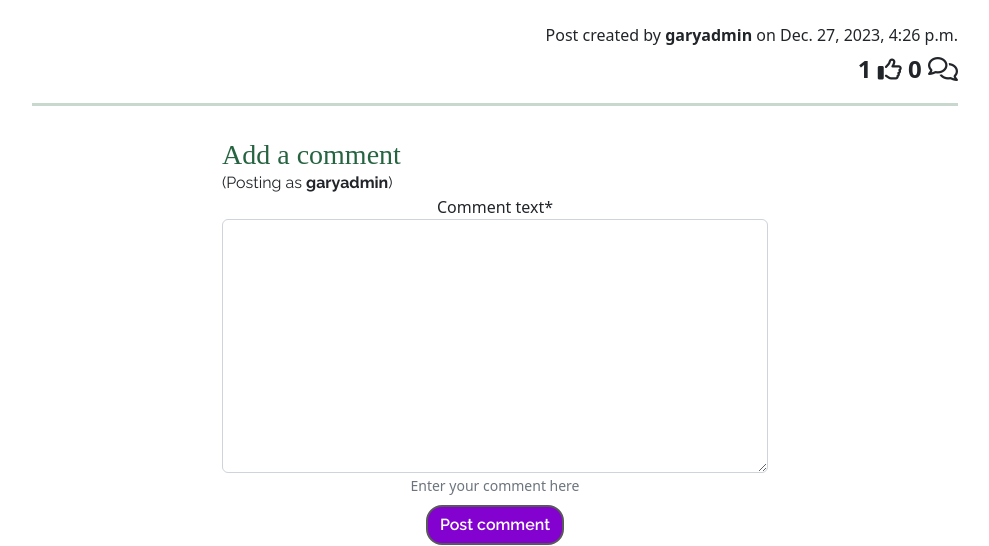
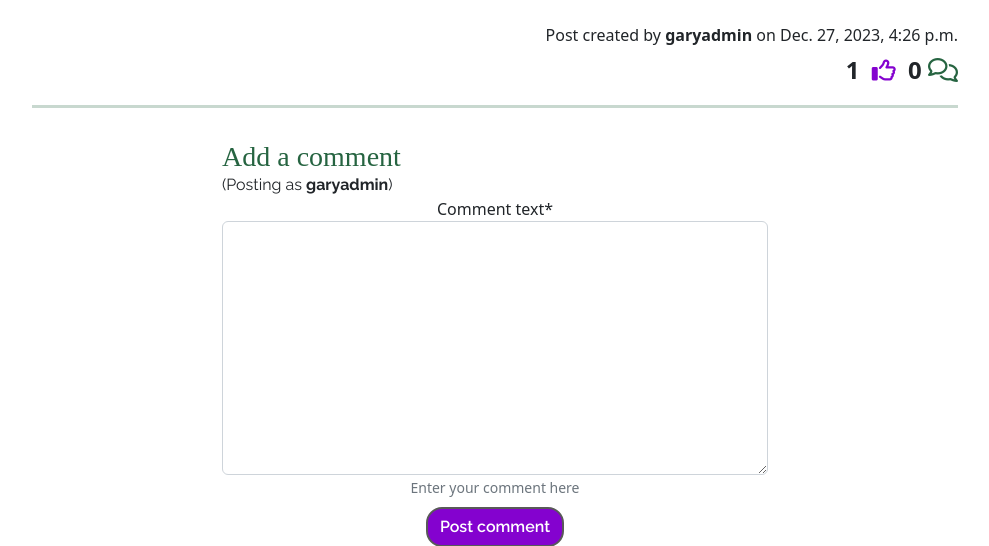
Before and after one commit to GaryDolan/ci-p4-happy-little-artists, a Django app: a page that uses blog/templates/post_details.html in a window 1280 px wide. Shown: the part 840-1386 px from the top of the page, without its empty margins (145-1134 px from the left). Run offline with Django 3.2, Linux system fonts and the light colour scheme; a user stored in the database is signed in; data comes from the database, SQL or seed files in the repository; both versions use the stored data as it was after the commit; parts of the project's set-up code (start-up, migrations or seed data) failed here and were passed over; some libraries are stand-ins or nearby versions; some web fonts are replaced.

Commit message:
Add like/unlike posts #31

```diff
--- a/blog/templates/post_details.html
+++ b/blog/templates/post_details.html
@@ -82,8 +82,26 @@
                 <div class="post-subtitle text-right">Post created by <strong>{{ post.author }}</strong> on
                     {{post.created_on }}</div>
                 <div class="text-right mt-1 text-lg likes-comment">
-                    <strong> {{ post.number_of_likes }} <i class="far fa-thumbs-up"></i></strong>
-                    <strong> {{ post.number_of_comments }} <i class="far fa-comments"></i></strong>
+                    <strong>
+                        {{ post.number_of_likes }}
+                        {% if user.is_authenticated %}
+                        <form class="d-inline" action="{% url 'post_like' post.slug %}" method="POST">
+                            {% csrf_token %}
+                            {% if liked %}
+                            <button type="submit" name="blogpost_id" value="{{post.slug}}" class="text-purple"
+                                style="border: none; background: transparent"><i class="fas fa-thumbs-up"></i></button>
+                            {% else %}
+                            <button type="submit" name="blogpost_id" value="{{post.slug}}" class="text-purple"
+                                style="border: none; background: transparent"><i class="far fa-thumbs-up"></i></button>
+                            {% endif %}
+                        </form>
+                        {% else %}
+                        <span><i class="far fa-thumbs-up text-purple"></i></span>
+                        {% endif %}
+
+                    </strong>
+
+                    <strong> {{ post.number_of_comments }} <i class="far fa-comments text-green"></i></strong>
                 </div>
                 <hr class="custom-hr">
             </div>
--- a/blog/urls.py
+++ b/blog/urls.py
@@ -1,8 +1,9 @@
 from django.urls import path
-from .views import PostListView, PostDetailView
+from .views import PostListView, PostDetailView, PostLike
 
 
 urlpatterns = [
     path('club_news/', PostListView.as_view(), name='club_news'),
     path('<slug:slug>/', PostDetailView.as_view(), name='post_detail'),
+    path('like/<slug:slug>/', PostLike.as_view(), name='post_like'),
 ]
--- a/blog/views.py
+++ b/blog/views.py
@@ -1,5 +1,6 @@
-from django.shortcuts import render, get_object_or_404
+from django.shortcuts import render, get_object_or_404, reverse
 from django.views import generic, View
+from django.http import	HttpResponseRedirect
 from .models import Post
 from .forms import CommentForm
 
@@ -73,3 +74,13 @@ class PostDetailView(View):
                 'comment_form': comment_form
             },
         )
+
+class PostLike(View):
+    def post(self, request, slug, *args, **kwargs):
+        post = get_object_or_404(Post, slug=slug)
+        if post.likes.filter(id=request.user.id).exists():
+            post.likes.remove(request.user)
+        else:
+            post.likes.add(request.user)
+
+        return HttpResponseRedirect(reverse('post_detail', args=[slug]))
```
Also changed, not shown: db.sqlite3.
